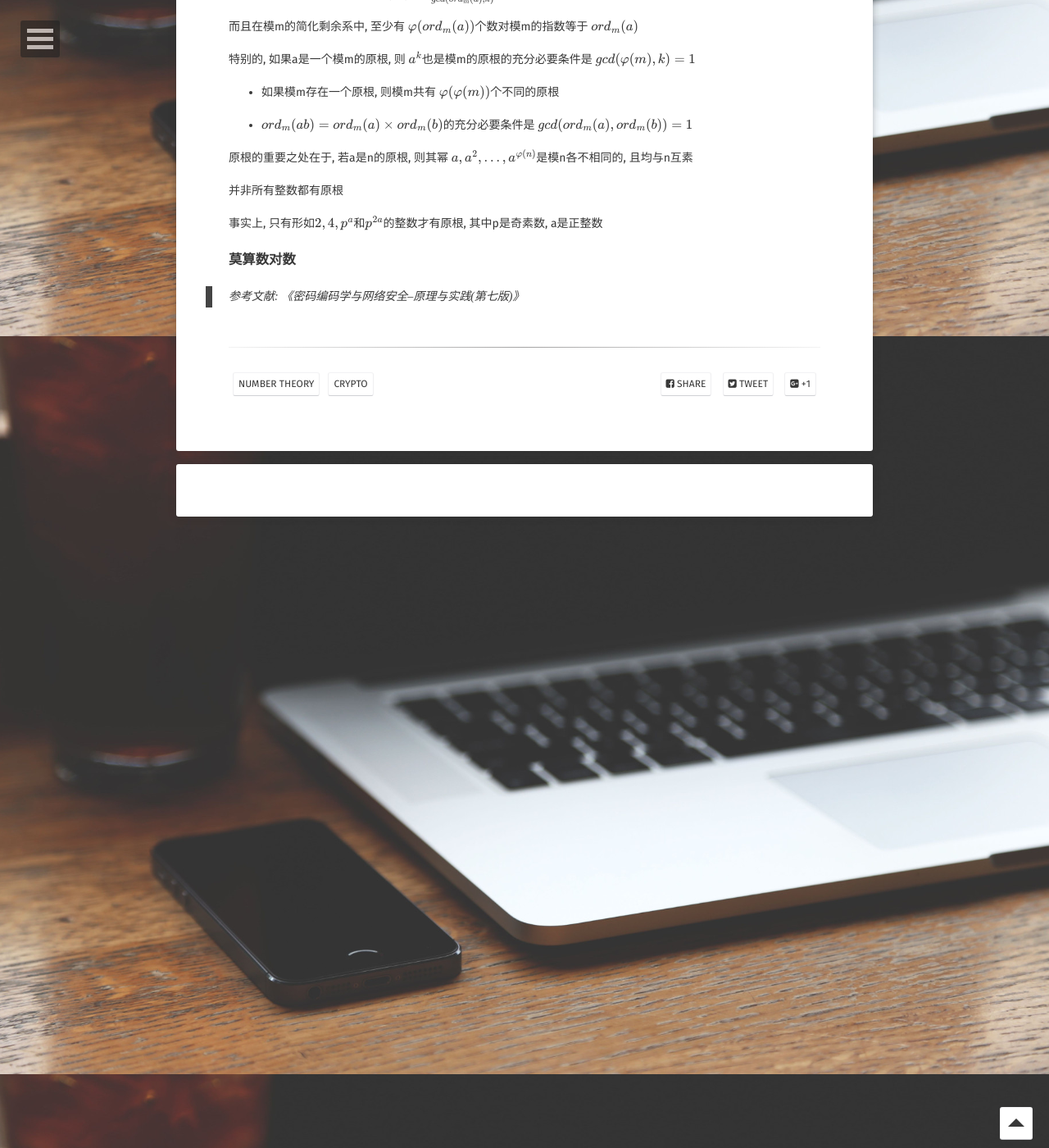
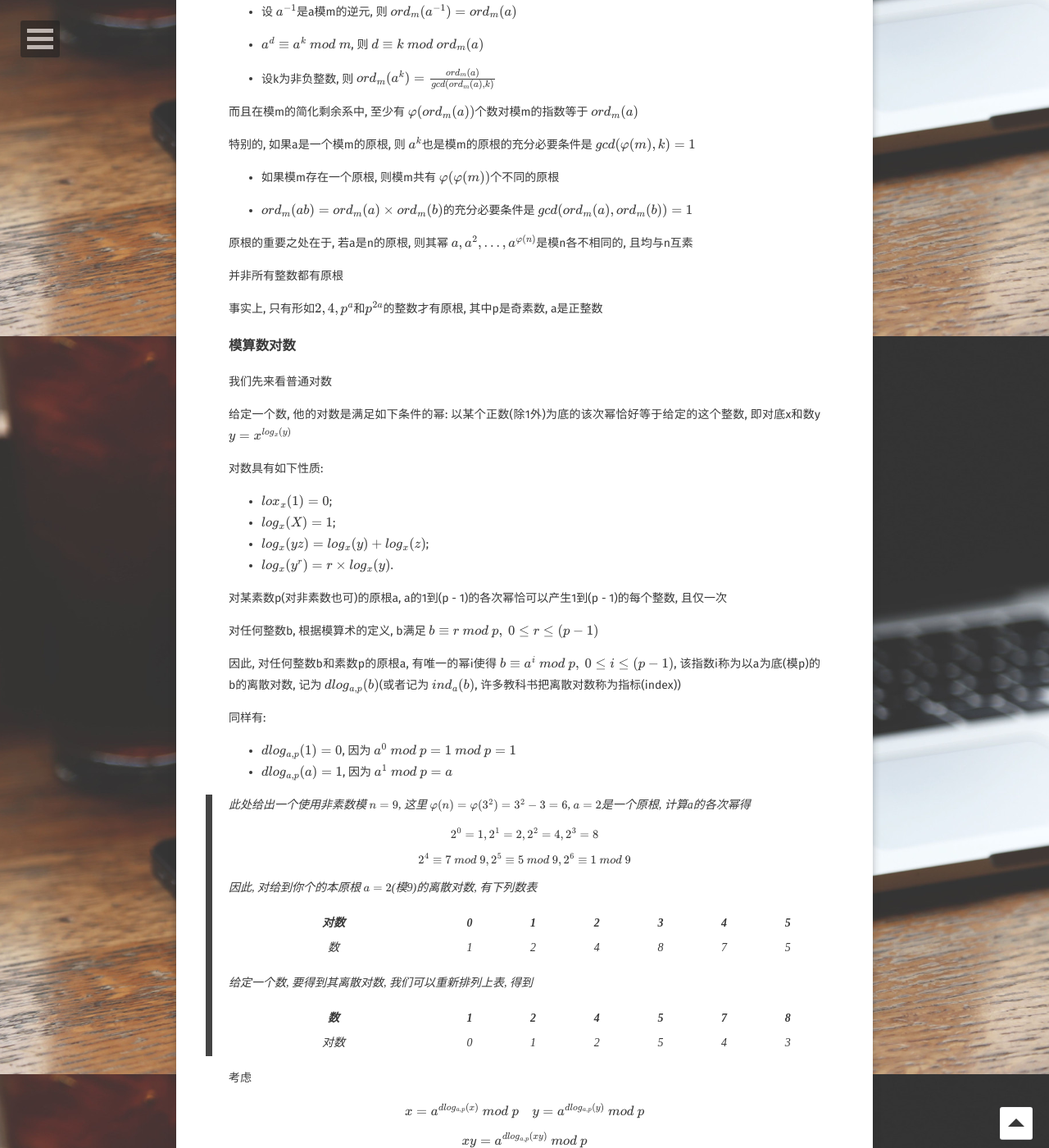
Before and after one commit to gmcnqaq/gmcnqaq, a Jekyll site: the page built from _posts/2019-04-04-number-theory-basis.md, in a window 1280 px wide and 1400 px high, scrolled down 7690 px. Shown: the whole window at 82% size. Built offline with Jekyll 4.4.1, drawn with Linux system fonts in a browser that asks for light colours; some web fonts are replaced; formulas are drawn with MathJax 3; comment, search, counter and statistics services are not loaded; some of the changed text lies outside the part shown.

Commit message:
Update 2019-04-04-number-theory-basis.md

```diff
--- a/_posts/2019-04-04-number-theory-basis.md
+++ b/_posts/2019-04-04-number-theory-basis.md
@@ -184,6 +184,10 @@ $$ \varphi(p) = p - 1 $$
 假设有两个素数p和q, **$$p \ne q$$**, 那么对于$$n = pq$$, 有
 
 $$ \varphi(n) = \varphi(p \times q) = \varphi(p) \times \varphi(q) = (p - 1) \times (q - 1) $$
+
+若p是素数, a是一个正整数, 则:
+
+$$ \varphi(p^a) = p^a - p^{a - 1} = (p - 1) \times p^{a - 1} $$
 
 ### 欧拉定理
 
@@ -494,7 +498,79 @@ $$ a^d \equiv 1\ mod\ m $$
 
 事实上, 只有形如**$$ 2, 4, p^a和p^{2a} $$**的整数才有原根, 其中p是奇素数, a是正整数
 
-### 莫算数对数
+### 模算数对数
+
+我们先来看普通对数
+
+给定一个数, 他的对数是满足如下条件的幂: 以某个正数(除1外)为底的该次幂恰好等于给定的这个整数, 即对底x和数y $$ y = x^{log_x(y)} $$
+
+对数具有如下性质:
+
+* $$ lox_x(1) = 0 $$;
+* $$ log_x(X) = 1 $$;
+* $$ log_x(yz) = log_x(y) + log_x(z) $$;
+* $$ log_x(y^r) = r \times log_x(y) $$.
+
+对某素数p(对非素数也可)的原根a, a的1到(p - 1)的各次幂恰可以产生1到(p - 1)的每个整数, 且仅一次
+
+对任何整数b, 根据模算术的定义, b满足 $$ b \equiv r\ mod\ p,\ 0 \le r \le (p - 1) $$
+
+因此, 对任何整数b和素数p的原根a, 有唯一的幂i使得 $$ b \equiv a^i\ mod\ p,\ 0 \le i \le (p - 1) $$, 该指数i称为以a为底(模p)的b的离散对数, 记为 $$ dlog_{a, p}(b) $$(或者记为 $$ ind_a(b) $$, 许多教科书把离散对数称为指标(index))
+
+同样有:
+
+* $$ dlog_{a, p}(1) = 0 $$, 因为 $$ a^0\ mod\ p = 1\ mod\ p = 1 $$
+* $$ dlog_{a, p}(a) = 1 $$, 因为 $$ a^1\ mod\ p = a $$
+
+> 此处给出一个使用非素数模 $$ n = 9 $$, 这里 $$ \varphi(n) = \varphi(3^2) = 3^2 - 3 = 6 $$, $$ a = 2 $$是一个原根, 计算a的各次幂得
+>
+> $$ 2^0 = 1, 2^1 = 2, 2^2 = 4, 2^3 = 8 $$
+>
+> $$ 2^4 \equiv 7\ mod\ 9, 2^5 \equiv 5\ mod\ 9, 2^6 \equiv 1\ mod\ 9 $$
+>
+> 因此, 对给到你个的本原根 $$ a = 2 $$(模9)的离散对数, 有下列数表
+>
+对数 | 0 | 1 | 2 | 3 | 4 | 5
+:-: | :-: | :-: | :-: | :-: | :-: | :-: |
+数 | 1 | 2 | 4 | 8 | 7 | 5
+>
+> 给定一个数, 要得到其离散对数, 我们可以重新排列上表, 得到
+>
+数 | 1 | 2 | 4 | 5 | 7 | 8
+:-: | :-: | :-: | :-: | :-: | :-: | :-: |
+对数 | 0 | 1 | 2 | 5 | 4 | 3
+
+
+考虑
+
+$$ x = a^{dlog_{a, p}(x)}\ mod\ p\ \ \ \ y = a^{dlog_{a, p}(y)}\ mod\ p $$
+
+$$ xy = a^{dlog_{a, p}(xy)}\ mod\ p $$
+
+由模乘法性质有
+
+$$ xy\ mod\ p = [(x\ mod\ p)(y\ mod\ p)]\ mod\ p $$
+
+$$ a^{dlog_{a, p}(xy)}\ mod\ p = [(a^{dlog_{a, p}(x)}\ mod\ p)(a^{dlog_{a, p}(y)}\ mod\ p)]\ mod\ p $$
+
+$$ = a^{dlog_{a, p}(x) + dlog_{a, p}(y)} $$
+
+根据欧拉定理, 对任何互素的a和n有, $$ a^{\varphi(n)} \equiv 1\ mod\ n $$
+
+此外, 任何正整数z可以表示为 $$ z \equiv q + k\varphi(n) $$, 则 $$ a^z \equiv a^q\ mod\ n $$
+
+将其带入前面的等式有:
+
+$$ dlog_{a, p}(xy) \equiv [dlog_{a, p}(x) + dlog_{a, p}(y)]\ mod\ \varphi(p) $$
+
+由此有:
+
+$$ dlog_{a, p}(y^r) \equiv [r \times dlog_{a, p}(y)]\ mod\ \varphi(p) $$
+
+注意, 仅当**a是m的原根时**, 才存在有唯一的以a为底模m的离散对数
+
+### 快速模幂算法
+
 
 
 
```
